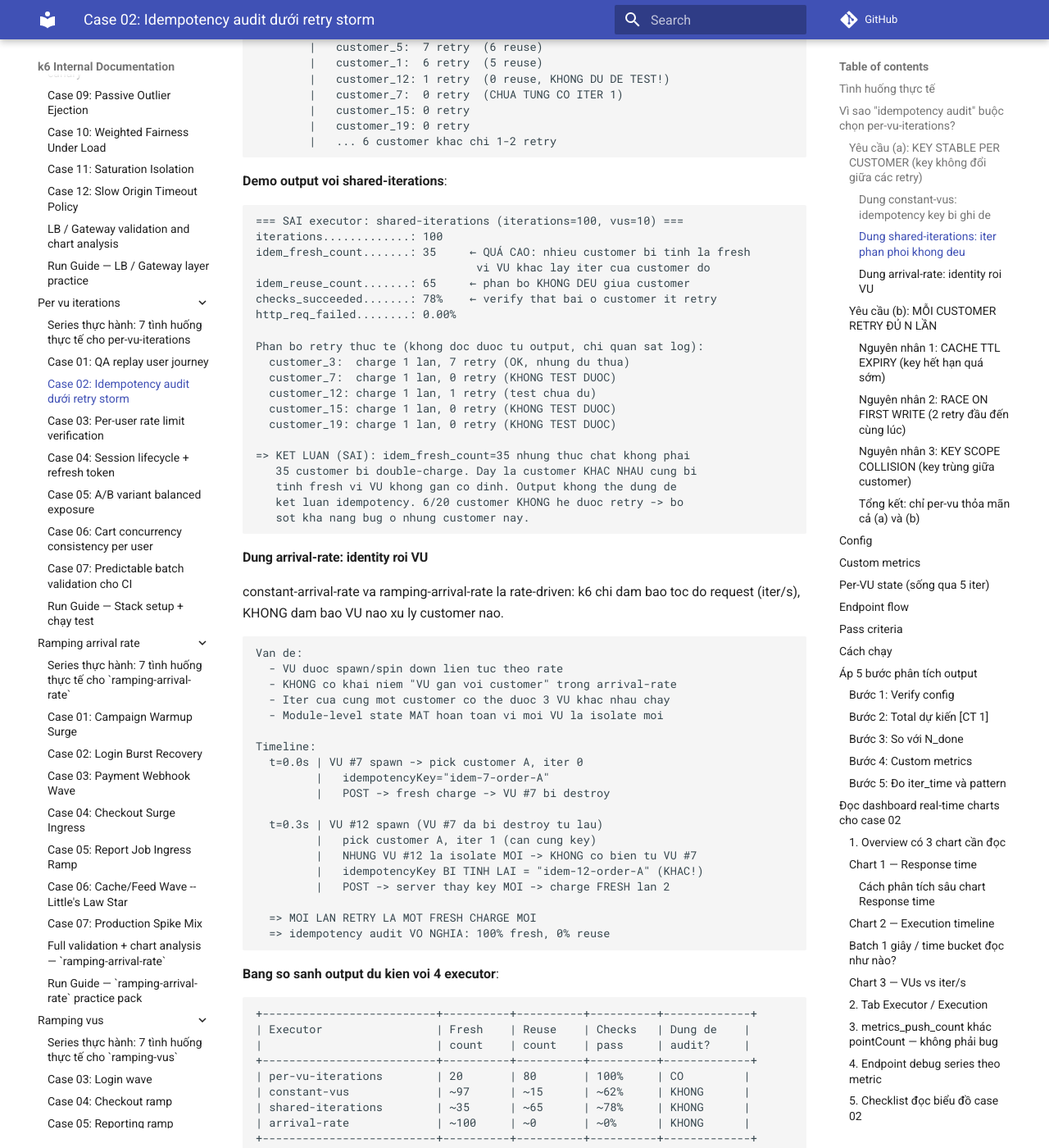
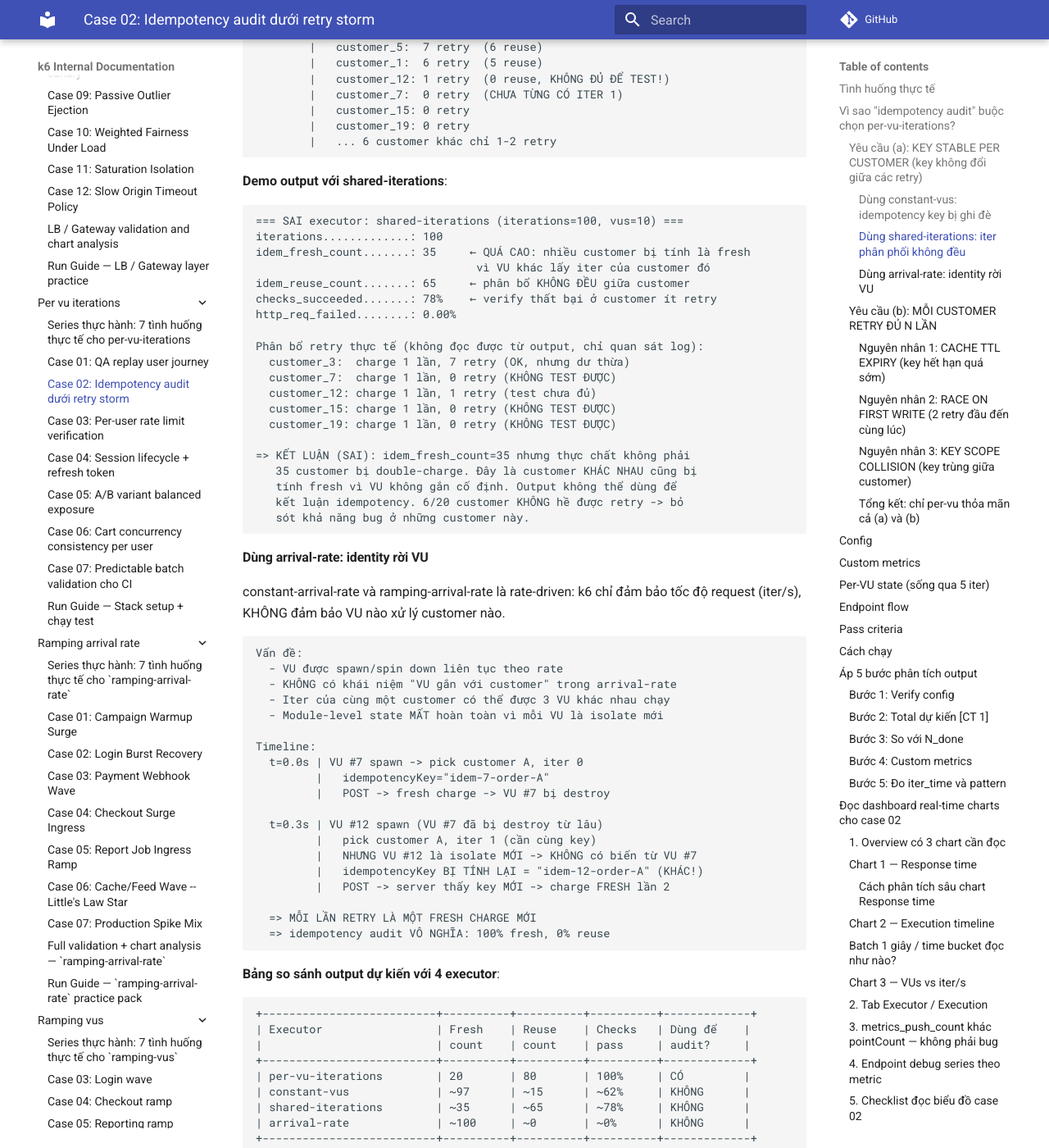
Before and after one commit to meomew-auto/markdown, an MkDocs documentation site: the page built from docs/practice/per-vu-iterations/02_idempotency-audit.md, in a window 1280 px wide and 1400 px high, scrolled down 3437 px. Shown: the whole window at 82% size. Built offline with MkDocs 1.6.1 and Material for MkDocs 9.7.7, drawn with Linux system fonts in a browser that asks for light colours; comment, search, counter and statistics services are not loaded; some of the changed text lies outside the part shown.

Commit message:
Update docs

````diff
--- a/docs/practice/per-vu-iterations/02_idempotency-audit.md
+++ b/docs/practice/per-vu-iterations/02_idempotency-audit.md
@@ -64,198 +64,198 @@ Vì sao per-vu đảm bảo điều này?
   - Audit cho kết quả SAI: 100 fresh thay vì 20 fresh + 80 reuse
 ```
 
-**── Phan tich chi tiet: sai nhu the nao khi dung sai executor ──**
+**── Phân tích chi tiết: sai như thế nào khi dùng sai executor ──**
 
-#### Dung constant-vus: idempotency key bi ghi de
+#### Dùng constant-vus: idempotency key bị ghi đè
 
-Van de cot loi: constant-vus co **VU pool**. VU khong gan co dinh vao customer.
-Iter nay VU #3 xu ly customer A, iter sau VU #3 xu ly customer D.
-Bien per-VU (nhu `idempotencyKey`) bi **ghi de** khi VU chuyen customer.
+Vấn đề cốt lõi: constant-vus có **VU pool**. VU không gắn cố định vào customer.
+Iter này VU #3 xử lý customer A, iter sau VU #3 xử lý customer D.
+Biến per-VU (như `idempotencyKey`) bị **ghi đè** khi VU chuyển customer.
 
-Timeline cu the voi 3 VU, 6 customer, 5 iter/VU (constant-vus, duration):
+Timeline cụ thể với 3 VU, 6 customer, 5 iter/VU (constant-vus, duration):
 
 ```text
-[VU pool co 3 VU: VU #1, VU #2, VU #3. 6 customer can test: A, B, C, D, E, F]
+[VU pool có 3 VU: VU #1, VU #2, VU #3. 6 customer cần test: A, B, C, D, E, F]
 
-t=0.0s | VU #3 bat dau iter moi -> pick customer A
+t=0.0s | VU #3 bắt đầu iter mới -> pick customer A
        |   __VU=3, __ITER=0 -> idempotencyKey="idem-3-order-A-..."
        |   POST confirm -> charge FRESH cho customer A
-       |   BIEN MODULE-LEVEL cua VU #3: {key: "idem-3-order-A", firstResp: {...A...}}
+       |   BIẾN MODULE-LEVEL của VU #3: {key: "idem-3-order-A", firstResp: {...A...}}
 
-t=0.3s | VU #3 iter tiep theo -> van nghi la customer A nhung...
-       |   __VU=3, __ITER=1 -> idempotencyKey="idem-3-order-A-..." (VAN key cu)
-       |   POST confirm -> server thay key cu -> REUSE (dung!)
-       |   --> co ve OK o iter 0->1
+t=0.3s | VU #3 iter tiếp theo -> vẫn nghĩ là customer A nhưng...
+       |   __VU=3, __ITER=1 -> idempotencyKey="idem-3-order-A-..." (VẪN key cũ)
+       |   POST confirm -> server thấy key cũ -> REUSE (đúng!)
+       |   --> có vẻ OK ở iter 0->1
 
-t=0.6s | VU #3 iter tiep -> HE THONG PICK CUSTOMER MOI
-       |   __VU=3, __ITER=2 -> nhung bay gio customer D duoc assign cho VU #3
-       |   idempotencyKey BI TINH LAI = "idem-3-order-D-..."
-       |   --> KEY MOI HOAN TOAN, KHONG con la key cua customer A
-       |   --> Server thay key moi -> charge FRESH cho customer D (sai!)
+t=0.6s | VU #3 iter tiếp -> HỆ THỐNG PICK CUSTOMER MỚI
+       |   __VU=3, __ITER=2 -> nhưng bây giờ customer D được assign cho VU #3
+       |   idempotencyKey BỊ TÍNH LẠI = "idem-3-order-D-..."
+       |   --> KEY MỚI HOÀN TOÀN, KHÔNG còn là key của customer A
+       |   --> Server thấy key mới -> charge FRESH cho customer D (sai!)
 
-t=0.9s | VU #3 iter tiep -> lai customer B
+t=0.9s | VU #3 iter tiếp -> lại customer B
        |   __VU=3, __ITER=3 -> idempotencyKey="idem-3-order-B-..."
-       |   --> LAI key moi -> LAI charge fresh
+       |   --> LẠI key mới -> LẠI charge fresh
 
-t=1.2s | VU #3 iter tiep -> lai customer A tro lai!
+t=1.2s | VU #3 iter tiếp -> lại customer A trở lại!
        |   __VU=3, __ITER=4 -> idempotencyKey="idem-3-order-A-..."
-       |   --> key CUNG TEN nhung BIEN MODULE-LEVEL da bi ghi de o iter 2,3
-       |   --> firstResponseSnapshot da la cua customer D/B, KHONG con cua A
-       |   --> Neu key tinh lai giong cu -> server REUSE nhung
-       |       firstResponseSnapshot SAI -> verify response THAT BAI
+       |   --> key CÙNG TÊN nhưng BIẾN MODULE-LEVEL đã bị ghi đè ở iter 2,3
+       |   --> firstResponseSnapshot đã là của customer D/B, KHÔNG còn của A
+       |   --> Nếu key tính lại giống cũ -> server REUSE nhưng
+       |       firstResponseSnapshot SAI -> verify response THẤT BẠI
 ```
 
-**Cong thuc du kien sai**:
+**Công thức dự kiến sai**:
 
 ```js
-// VOI CONSTANT-VUS (sai):
-// Moi VU bi xao tron customer sau moi iter
-// --> moi iter gan nhu LUON tinh key moi (vi customer thay doi)
-// --> Hau het request tro thanh FRESH charge
+// VỚI CONSTANT-VUS (sai):
+// Mỗi VU bị xáo trộn customer sau mỗi iter
+// --> mỗi iter gần như LUÔN tính key mới (vì customer thay đổi)
+// --> Hầu hết request trở thành FRESH charge
 
-// Du kien:
-//   idem_fresh_count ≈ vus × expected_iters_per_vu  (gan nhu 100% fresh)
-//   idem_reuse_count ≈ 0                            (gan nhu khong reuse)
+// Dự kiến:
+//   idem_fresh_count ≈ vus × expected_iters_per_vu  (gần như 100% fresh)
+//   idem_reuse_count ≈ 0                            (gần như không reuse)
 //
-// Vi du: vus=20, expected ~5 iter/VU trong duration
-//   idem_fresh_count ≈ 100  (sai, dung ra phai 20)
-//   idem_reuse_count ≈ 0    (sai, dung ra phai 80)
+// Ví dụ: vus=20, expected ~5 iter/VU trong duration
+//   idem_fresh_count ≈ 100  (sai, đúng ra phải 20)
+//   idem_reuse_count ≈ 0    (sai, đúng ra phải 80)
 ```
 
-**Demo output: per-vu (dung) vs constant-vus (sai)**:
+**Demo output: per-vu (đúng) vs constant-vus (sai)**:
 
 ```text
-=== DUNG executor: per-vu-iterations ===
+=== ĐÚNG executor: per-vu-iterations ===
 iterations.............: 100
-idem_fresh_count.......: 20     ← 1 fresh per customer, DUNG
-idem_reuse_count.......: 80     ← 4 retry per customer, DUNG
-checks_succeeded.......: 100%   ← tat ca retry tra cung response
+idem_fresh_count.......: 20     ← 1 fresh per customer, ĐÚNG
+idem_reuse_count.......: 80     ← 4 retry per customer, ĐÚNG
+checks_succeeded.......: 100%   ← tất cả retry trả cùng response
 http_req_failed........: 0.00%
-=> KET LUAN: idempotency contract DUNG. API an toan.
+=> KẾT LUẬN: idempotency contract ĐÚNG. API an toàn.
 
 === SAI executor: constant-vus (duration=30s) ===
-iterations.............: 112    ← so iter khong con 100 nua (duration-based)
-idem_fresh_count.......: 97     ← GAN 100% fresh, SAI HOAN TOAN
-idem_reuse_count.......: 15     ← chi 15 reuse, nhung phan lon la TRUNG HOP
-                                 (VU tinh co gap lai customer cu)
-checks_succeeded.......: 62%    ← rat nhieu verify that bai vi
-                                 firstResponseSnapshot bi ghi de
+iterations.............: 112    ← số iter không còn 100 nữa (duration-based)
+idem_fresh_count.......: 97     ← GẦN 100% fresh, SAI HOÀN TOÀN
+idem_reuse_count.......: 15     ← chỉ 15 reuse, nhưng phần lớn là TRÙNG HỢP
+                                 (VU tình cờ gặp lại customer cũ)
+checks_succeeded.......: 62%    ← rất nhiều verify thất bại vì
+                                 firstResponseSnapshot bị ghi đè
 http_req_failed........: 0.00%
-=> KET LUAN (SAI): double-charge! 97 fresh nhung chi co 20 customer
-   --> 77 lan charge LAP. Bug "tien bac" gia.
-   --> Thuc te backend VAN DUNG, nhung TEST BAO LOI do sai executor.
+=> KẾT LUẬN (SAI): double-charge! 97 fresh nhưng chỉ có 20 customer
+   --> 77 lần charge LẶP. Bug "tiền bạc" giả.
+   --> Thực tế backend VẪN ĐÚNG, nhưng TEST BÁO LỖI do sai executor.
 ```
 
-#### Dung shared-iterations: iter phan phoi khong deu
+#### Dùng shared-iterations: iter phân phối không đều
 
-shared-iterations chia 100 iteration cho VU pool. VU nao nhanh thi lay
-nhieu iter, VU cham lay it. Khong dam bao moi customer retry du 5 lan.
+shared-iterations chia 100 iteration cho VU pool. VU nào nhanh thì lấy
+nhiều iter, VU chậm lấy ít. Không đảm bảo mỗi customer retry đủ 5 lần.
 
-Timeline voi 20 customer, iterations=100, vus=10:
+Timeline với 20 customer, iterations=100, vus=10:
 
 ```text
-[VU pool 10 VU. 100 iteration chung, VU nao xong truoc lay iter moi.]
+[VU pool 10 VU. 100 iteration chung, VU nào xong trước lấy iter mới.]
 
-t=0.00s | VU #1-#10 cung start, moi VU pick 1 customer ngau nhien
+t=0.00s | VU #1-#10 cùng start, mỗi VU pick 1 customer ngẫu nhiên
         | VU #1: customer_3, iter 0 -> charge fresh
         | VU #4: customer_7, iter 0 -> charge fresh
         | VU #7: customer_12, iter 0 -> charge fresh
         | ...
 
-t=0.05s | VU #3 nhanh nhat, xong iter -> lay iter moi
-        |   -> LAI customer_3 -> key cu -> reuse OK
-        | VU #1 cung xong -> lay iter moi
-        |   -> customer_3 (customer_3 duoc test NHIEU)
+t=0.05s | VU #3 nhanh nhất, xong iter -> lấy iter mới
+        |   -> LẠI customer_3 -> key cũ -> reuse OK
+        | VU #1 cũng xong -> lấy iter mới
+        |   -> customer_3 (customer_3 được test NHIỀU)
 
-t=0.10s | VU #3, #1, #5, #8 lien tuc lay iter
+t=0.10s | VU #3, #1, #5, #8 liên tục lấy iter
         |   -> customer_3, customer_5, customer_3, customer_1...
-        |   -> cac VU nhanh THONG TRI, customer cua ho duoc retry nhieu
+        |   -> các VU nhanh THỐNG TRỊ, customer của họ được retry nhiều
 
-t=0.50s | 100 iteration het. Phan phoi thuc te:
-        |   customer_3:  8 retry  (7 reuse, qua nhieu!)
+t=0.50s | 100 iteration hết. Phân phối thực tế:
+        |   customer_3:  8 retry  (7 reuse, quá nhiều!)
         |   customer_5:  7 retry  (6 reuse)
         |   customer_1:  6 retry  (5 reuse)
-        |   customer_12: 1 retry  (0 reuse, KHONG DU DE TEST!)
-        |   customer_7:  0 retry  (CHUA TUNG CO ITER 1)
+        |   customer_12: 1 retry  (0 reuse, KHÔNG ĐỦ ĐỂ TEST!)
+        |   customer_7:  0 retry  (CHƯA TỪNG CÓ ITER 1)
         |   customer_15: 0 retry
         |   customer_19: 0 retry
-        |   ... 6 customer khac chi 1-2 retry
+        |   ... 6 customer khác chỉ 1-2 retry
 ```
 
-**Demo output voi shared-iterations**:
+**Demo output với shared-iterations**:
 
 ```text
 === SAI executor: shared-iterations (iterations=100, vus=10) ===
 iterations.............: 100
-idem_fresh_count.......: 35     ← QUÁ CAO: nhieu customer bi tinh la fresh
-                                 vi VU khac lay iter cua customer do
-idem_reuse_count.......: 65     ← phan bo KHONG DEU giua customer
-checks_succeeded.......: 78%    ← verify that bai o customer it retry
+idem_fresh_count.......: 35     ← QUÁ CAO: nhiều customer bị tính là fresh
+                                 vì VU khác lấy iter của customer đó
+idem_reuse_count.......: 65     ← phân bổ KHÔNG ĐỀU giữa customer
+checks_succeeded.......: 78%    ← verify thất bại ở customer ít retry
 http_req_failed........: 0.00%
 
-Phan bo retry thuc te (khong doc duoc tu output, chi quan sat log):
-  customer_3:  charge 1 lan, 7 retry (OK, nhung du thua)
-  customer_7:  charge 1 lan, 0 retry (KHONG TEST DUOC)
-  customer_12: charge 1 lan, 1 retry (test chua du)
-  customer_15: charge 1 lan, 0 retry (KHONG TEST DUOC)
-  customer_19: charge 1 lan, 0 retry (KHONG TEST DUOC)
+Phân bổ retry thực tế (không đọc được từ output, chỉ quan sát log):
+  customer_3:  charge 1 lần, 7 retry (OK, nhưng dư thừa)
+  customer_7:  charge 1 lần, 0 retry (KHÔNG TEST ĐƯỢC)
+  customer_12: charge 1 lần, 1 retry (test chưa đủ)
+  customer_15: charge 1 lần, 0 retry (KHÔNG TEST ĐƯỢC)
+  customer_19: charge 1 lần, 0 retry (KHÔNG TEST ĐƯỢC)
 
-=> KET LUAN (SAI): idem_fresh_count=35 nhung thuc chat khong phai
-   35 customer bi double-charge. Day la customer KHAC NHAU cung bi
-   tinh fresh vi VU khong gan co dinh. Output khong the dung de
-   ket luan idempotency. 6/20 customer KHONG he duoc retry -> bo
-   sot kha nang bug o nhung customer nay.
+=> KẾT LUẬN (SAI): idem_fresh_count=35 nhưng thực chất không phải
+   35 customer bị double-charge. Đây là customer KHÁC NHAU cũng bị
+   tính fresh vì VU không gắn cố định. Output không thể dùng để
+   kết luận idempotency. 6/20 customer KHÔNG hề được retry -> bỏ
+   sót khả năng bug ở những customer này.
 ```
 
-#### Dung arrival-rate: identity roi VU
+#### Dùng arrival-rate: identity rời VU
 
-constant-arrival-rate va ramping-arrival-rate la rate-driven: k6 chi
-dam bao toc do request (iter/s), KHONG dam bao VU nao xu ly customer nao.
+constant-arrival-rate và ramping-arrival-rate là rate-driven: k6 chỉ
+đảm bảo tốc độ request (iter/s), KHÔNG đảm bảo VU nào xử lý customer nào.
 
 ```text
-Van de:
-  - VU duoc spawn/spin down lien tuc theo rate
-  - KHONG co khai niem "VU gan voi customer" trong arrival-rate
-  - Iter cua cung mot customer co the duoc 3 VU khac nhau chay
-  - Module-level state MAT hoan toan vi moi VU la isolate moi
+Vấn đề:
+  - VU được spawn/spin down liên tục theo rate
+  - KHÔNG có khái niệm "VU gắn với customer" trong arrival-rate
+  - Iter của cùng một customer có thể được 3 VU khác nhau chạy
+  - Module-level state MẤT hoàn toàn vì mỗi VU là isolate mới
 
 Timeline:
   t=0.0s | VU #7 spawn -> pick customer A, iter 0
          |   idempotencyKey="idem-7-order-A"
-         |   POST -> fresh charge -> VU #7 bi destroy
+         |   POST -> fresh charge -> VU #7 bị destroy
 
-  t=0.3s | VU #12 spawn (VU #7 da bi destroy tu lau)
-         |   pick customer A, iter 1 (can cung key)
-         |   NHUNG VU #12 la isolate MOI -> KHONG co bien tu VU #7
-         |   idempotencyKey BI TINH LAI = "idem-12-order-A" (KHAC!)
-         |   POST -> server thay key MOI -> charge FRESH lan 2
+  t=0.3s | VU #12 spawn (VU #7 đã bị destroy từ lâu)
+         |   pick customer A, iter 1 (cần cùng key)
+         |   NHƯNG VU #12 là isolate MỚI -> KHÔNG có biến từ VU #7
+         |   idempotencyKey BỊ TÍNH LẠI = "idem-12-order-A" (KHÁC!)
+         |   POST -> server thấy key MỚI -> charge FRESH lần 2
 
-  => MOI LAN RETRY LA MOT FRESH CHARGE MOI
-  => idempotency audit VO NGHIA: 100% fresh, 0% reuse
+  => MỖI LẦN RETRY LÀ MỘT FRESH CHARGE MỚI
+  => idempotency audit VÔ NGHĨA: 100% fresh, 0% reuse
 ```
 
-**Bang so sanh output du kien voi 4 executor**:
+**Bảng so sánh output dự kiến với 4 executor**:
 
 ```text
 +--------------------------+----------+----------+----------+-------------+
-| Executor                 | Fresh    | Reuse    | Checks   | Dung de    |
+| Executor                 | Fresh    | Reuse    | Checks   | Dùng để    |
 |                          | count    | count    | pass     | audit?     |
 +--------------------------+----------+----------+----------+-------------+
-| per-vu-iterations        | 20       | 80       | 100%     | CO         |
-| constant-vus             | ~97      | ~15      | ~62%     | KHONG      |
-| shared-iterations        | ~35      | ~65      | ~78%     | KHONG      |
-| arrival-rate             | ~100     | ~0       | ~0%      | KHONG      |
+| per-vu-iterations        | 20       | 80       | 100%     | CÓ         |
+| constant-vus             | ~97      | ~15      | ~62%     | KHÔNG      |
+| shared-iterations        | ~35      | ~65      | ~78%     | KHÔNG      |
+| arrival-rate             | ~100     | ~0       | ~0%      | KHÔNG      |
 +--------------------------+----------+----------+----------+-------------+
 
-Giai thich:
-  per-vu-iterations:    1 VU = 1 customer, key stable, iter du -> audit DUNG
-  constant-vus:         VU pool xao tron -> key bi ghi de -> fresh ao
-  shared-iterations:    iter phan phoi lech -> nhieu customer 0 retry
-  arrival-rate:         VU spawn/despawn lien tuc -> identity MAT HOAN TOAN
+Giải thích:
+  per-vu-iterations:    1 VU = 1 customer, key stable, iter đủ -> audit ĐÚNG
+  constant-vus:         VU pool xáo trộn -> key bị ghi đè -> fresh ảo
+  shared-iterations:    iter phân phối lệch -> nhiều customer 0 retry
+  arrival-rate:         VU spawn/despawn liên tục -> identity MẤT HOÀN TOÀN
 
-=> CHI per-vu-iterations cho ra output idem_fresh_count=20, idem_reuse_count=80
-   la CON SO TUYET DOI de ket luan. Cac executor khac deu cho ra fresh count
-   ao, khong phan biet duoc "double-charge that" vs "fresh do sai executor".
+=> CHỈ per-vu-iterations cho ra output idem_fresh_count=20, idem_reuse_count=80
+   là CON SỐ TUYỆT ĐỐI để kết luận. Các executor khác đều cho ra fresh count
+   ảo, không phân biệt được "double-charge thật" vs "fresh do sai executor".
 ```
 
 ### Yêu cầu (b): MỖI CUSTOMER RETRY ĐỦ N LẦN
````
Also changed, not shown: docs/practice/per-vu-iterations/06_cart-concurrency.md (+68 -68 lines), docs/practice/per-vu-iterations/07_ci-batch.md (+53 -53 lines).
